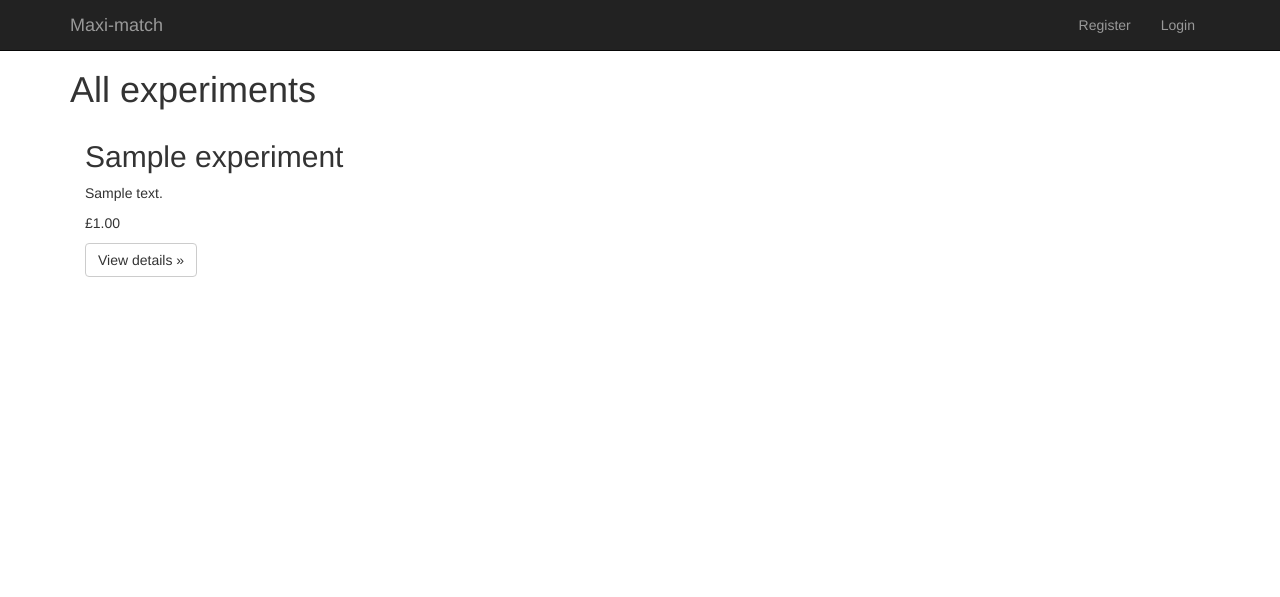
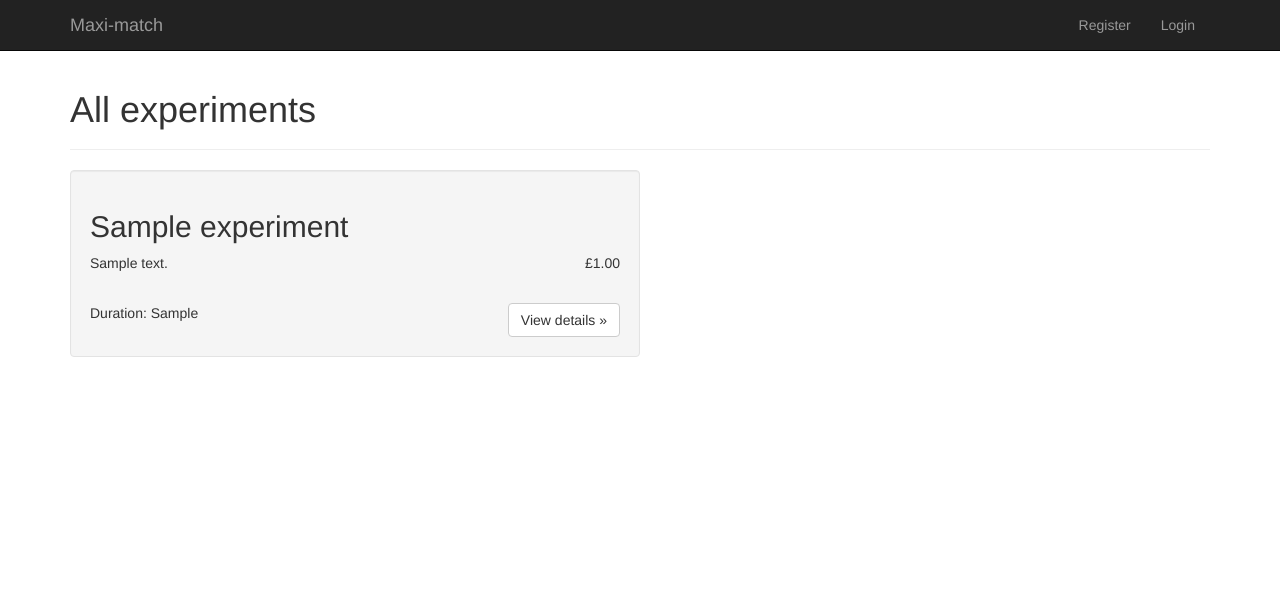
Before and after one commit to MickeyPash/DIM3-Rio, a Django app: page / in a window 1280 px wide. Shown: the top 597 px of the page. Run offline with Django 3.2, Linux system fonts and the light colour scheme; tables that the repository leaves empty hold one stand-in row (values such as "Sample post"); some libraries are stand-ins or nearby versions.

Commit message:
Added some style to index page

```diff
--- a/team_zeta_project/templates/maximatch/index.html
+++ b/team_zeta_project/templates/maximatch/index.html
@@ -1,16 +1,19 @@
 {% extends 'maximatch/base.html' %}
 
 {% block body_block %}
-    <h1>All experiments</h1>
+    <div class="page-header">
+      <h1>All experiments</h1>
+    </div>
 
     {% if experiments %}
 
             {% for experiment in experiments %}
-                <div class="col-md-4">
-                  <h2>{{ experiment.title }}</h2>
+                <div class="col-md-6 well">
+                  <p><h2>{{ experiment.title }}</h2> <span class="pull-right">£{{ experiment.payment_cash }}</span></p>
                   <p>{{ experiment.short_description }}</p>
-                  <p>£{{ experiment.payment_cash }}</p>
-                  <p><a class="btn btn-default" href="/maximatch/experiment/{{ experiment.url }}" role="button">View details &raquo;</a></p>
+                  <br>
+
+                  <p>Duration: {{ experiment.duration }} <a class="btn btn-default pull-right" href="/maximatch/experiment/{{ experiment.url }}" role="button">View details &raquo;</a></p>
                 </div>
             {% endfor %}
 
```
